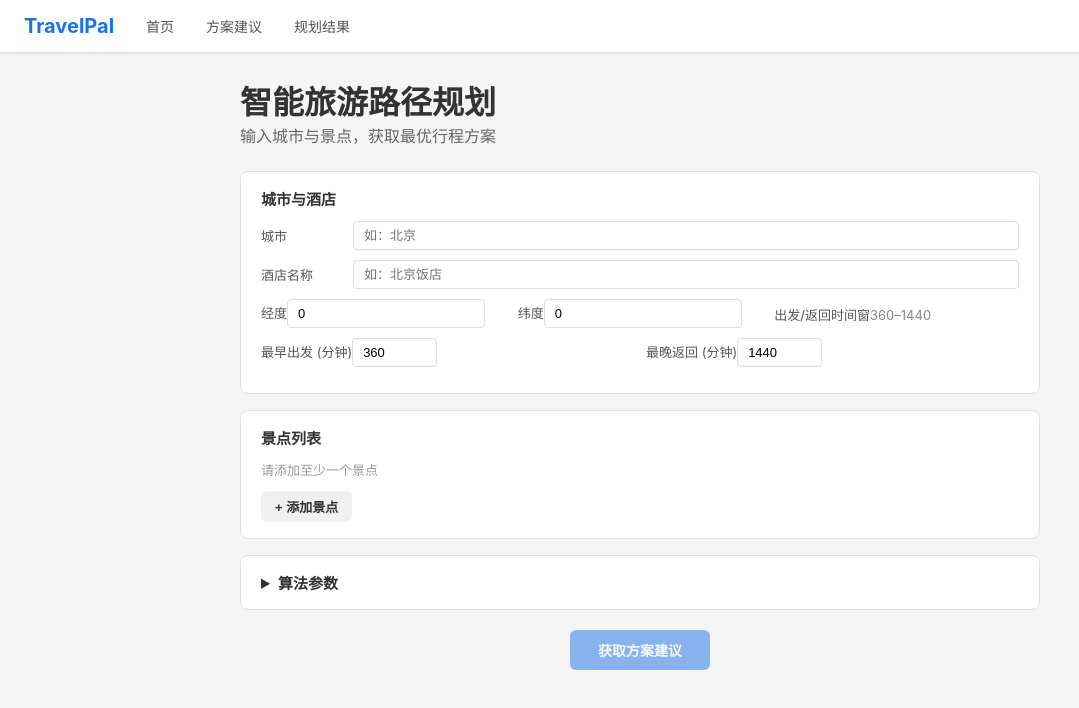
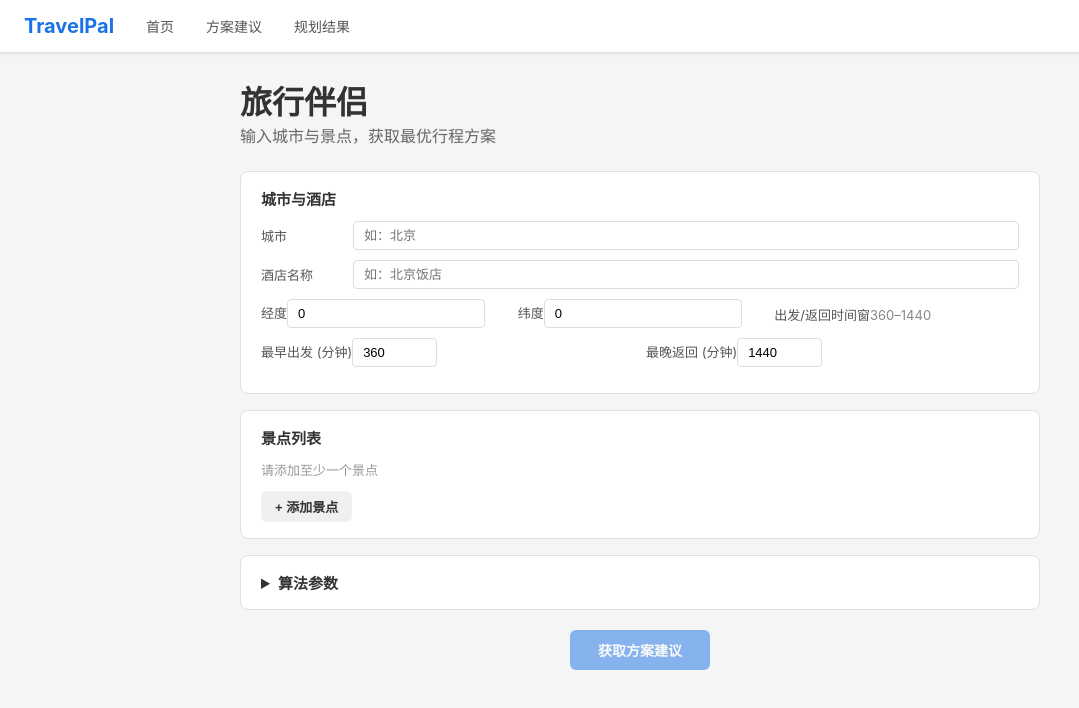
Before and after one commit to xiaojiune/TravelPal, a Vue app in the folder frontend/: page / in a window 1280 px wide. Shown: the top 708 px of the page, without its empty margins (0-1079 px from the left). Built offline with nearby package versions, Linux system fonts and the light colour scheme.

Commit message:
chore: 项目名称统一改为「旅行伴侣」

```diff
--- a/frontend/index.html
+++ b/frontend/index.html
@@ -3,7 +3,7 @@
   <head>
     <meta charset="UTF-8" />
     <meta name="viewport" content="width=device-width, initial-scale=1.0" />
-    <title>TravelPal - 智能旅游路径规划</title>
+    <title>旅行伴侣 - TravelPal</title>
   </head>
   <body>
     <div id="app"></div>
--- a/frontend/src/pages/HomePage.vue
+++ b/frontend/src/pages/HomePage.vue
@@ -1,6 +1,6 @@
 <template>
   <div class="page-home">
-    <h1>智能旅游路径规划</h1>
+    <h1>旅行伴侣</h1>
     <p class="subtitle">输入城市与景点，获取最优行程方案</p>
 
     <section class="form-section">
```
Also changed, not shown: 1 other file (tests, documents, lock files or other folders).
